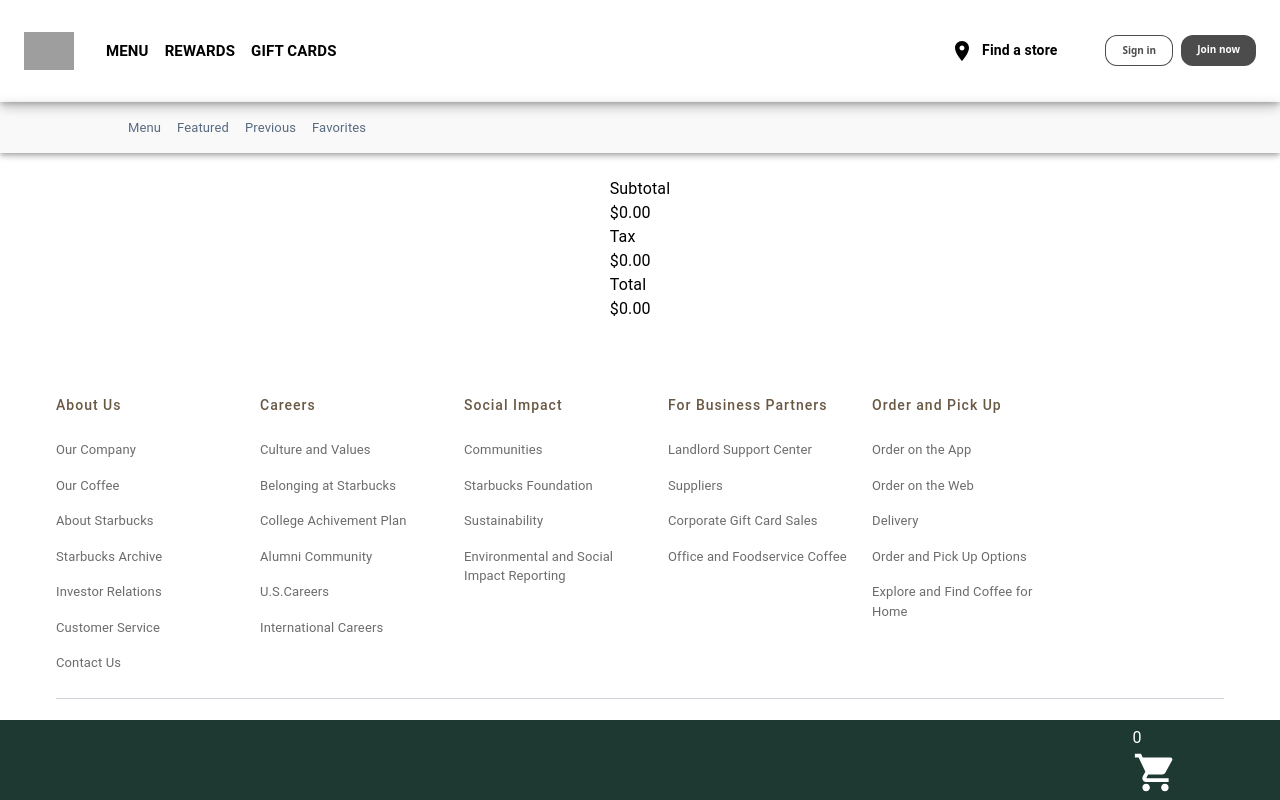
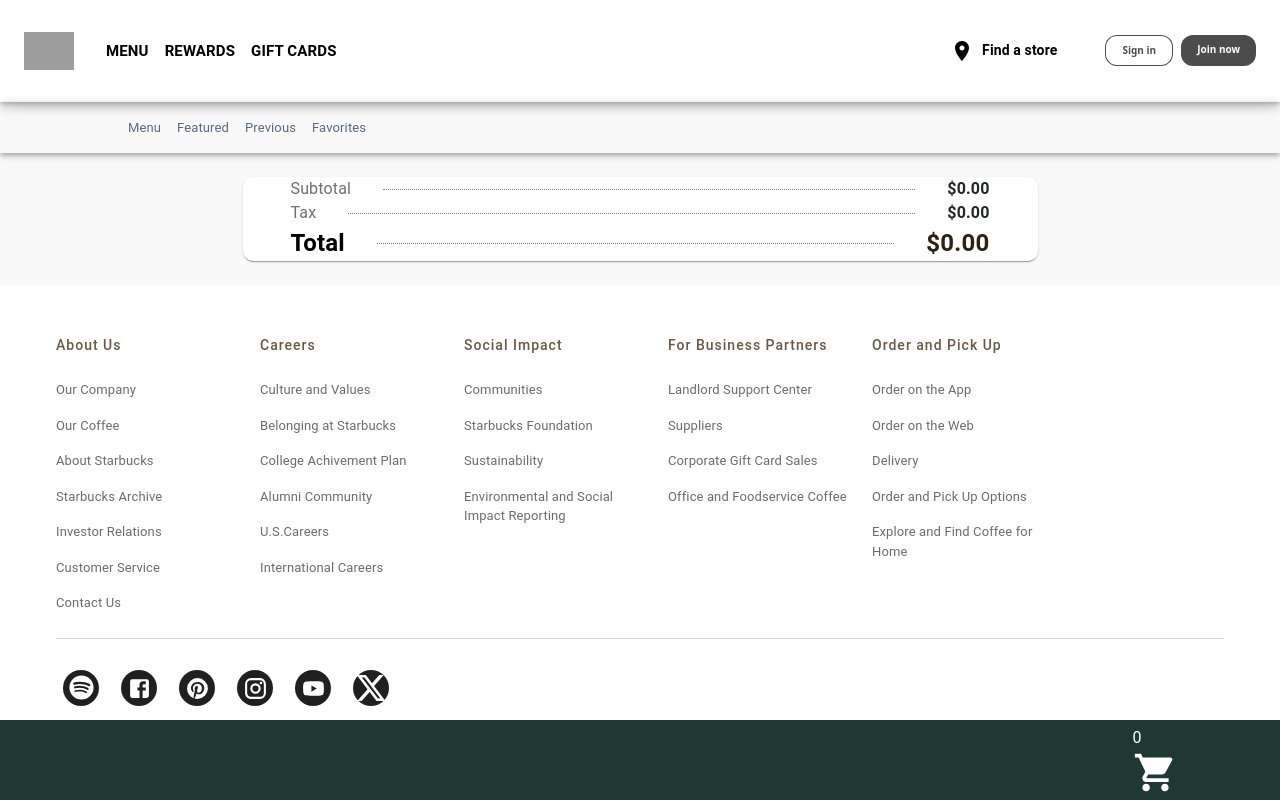
Before and after one commit to imbizman316/starbucks-mockup, a Next.js app: page /menu/cart in a window 1280 px wide. Shown: the top 800 px of the page. Built offline with nearby package versions, Linux system fonts and the light colour scheme; grey boxes are pictures that could not be loaded.

Commit message:
Add cart now adds count

```diff
--- a/app/components/pages/menu/cart/CartItem.tsx
+++ b/app/components/pages/menu/cart/CartItem.tsx
@@ -2,7 +2,7 @@
 import { Box, Typography } from "@mui/material";
 import React from "react";
 import { CoffeeItemCard } from "../CoffeeItemCard";
-import HRDivider from "@/app/components/michelaneous/HRDivider";
+// import HRDivider from "@/app/components/michelaneous/HRDivider";
 import ActionBar from "./ActionBar";
 
 const CartItem = ({ coffeeDetail }: { coffeeDetail: Coffee }) => {
@@ -12,6 +12,10 @@
         maxWidth: "795px",
         width: "100%",
         paddingX: 6,
+        borderRadius: "10px",
+        boxShadow: 1,
+        // border: "1px solid black",
+        backgroundColor: "#ffffff",
       }}
     >
       <Box
@@ -34,11 +38,11 @@
             color: "#291f1d",
           }}
         >
-          ${coffeeDetail.price}
+          ${coffeeDetail.price} X {coffeeDetail.count}
         </Typography>
       </Box>
       <ActionBar id={coffeeDetail.id} />
-      <HRDivider />
+      {/* <HRDivider /> */}
     </Box>
   );
 };
--- a/app/menu/cart/page.tsx
+++ b/app/menu/cart/page.tsx
@@ -29,23 +29,95 @@
         alignItems: "center",
         flexDirection: "column",
         paddingY: 3,
+        backgroundColor: "#f9f9f9",
+        gap: 3,
       }}
     >
       {coffeesInCart.map((coffee, index) => (
         <CartItem key={index} coffeeDetail={coffee} />
       ))}
-      <Box>
-        <Box>
-          <Typography>Subtotal</Typography>
-          <Typography>${subTotal.toFixed(2)}</Typography>
+      <Box
+        sx={{
+          width: "100%",
+          maxWidth: "795px",
+          paddingX: 6,
+          borderRadius: "10px",
+          boxShadow: 1,
+          // border: "1px solid black",
+          backgroundColor: "#ffffff",
+        }}
+      >
+        <Box
+          sx={{
+            display: "flex",
+            width: "100%",
+            justifyContent: "space-between",
+            alignItems: "center",
+          }}
+        >
+          <Typography sx={{ color: "#6e6e76", fontSize: "16px" }}>
+            Subtotal
+          </Typography>
+          <Box
+            sx={{
+              borderBottom: "1px dotted gray",
+              width: "100%",
+              marginX: 4,
+            }}
+          />
+          <Typography
+            sx={{ color: "#25262a", fontWeight: 700, fontSize: "16px" }}
+          >
+            ${subTotal.toFixed(2)}
+          </Typography>
         </Box>
-        <Box>
-          <Typography>Tax</Typography>
-          <Typography>${tax.toFixed(2)}</Typography>
+        <Box
+          sx={{
+            display: "flex",
+            width: "100%",
+            justifyContent: "space-between",
+            alignItems: "center",
+          }}
+        >
+          <Typography sx={{ color: "#6e6e76", fontSize: "16px" }}>
+            Tax
+          </Typography>
+          <Box
+            sx={{
+              borderBottom: "1px dotted gray",
+              width: "100%",
+              marginX: 4,
+            }}
+          />
+          <Typography
+            sx={{ color: "#25262a", fontWeight: 700, fontSize: "16px" }}
+          >
+            ${tax.toFixed(2)}
+          </Typography>
         </Box>
-        <Box>
-          <Typography>Total</Typography>
-          <Typography>${(subTotal + tax).toFixed(2)}</Typography>
+        <Box
+          sx={{
+            display: "flex",
+            width: "100%",
+            justifyContent: "space-between",
+            alignItems: "center",
+          }}
+        >
+          <Typography sx={{ fontSize: "24px", fontWeight: 700 }}>
+            Total
+          </Typography>
+          <Box
+            sx={{
+              borderBottom: "1px dotted gray",
+              width: "100%",
+              marginX: 4,
+            }}
+          />
+          <Typography
+            sx={{ fontSize: "24px", fontWeight: 700, color: "#2e2111" }}
+          >
+            ${(subTotal + tax).toFixed(2)}
+          </Typography>
         </Box>
       </Box>
     </Box>
--- a/app/store/cartStore.tsx
+++ b/app/store/cartStore.tsx
@@ -10,9 +10,23 @@
 export const useCartStore = create<CartStore>((set) => ({
   coffeesInCart: [],
   addToCart: (coffee) => {
-    set((state) => ({
-      coffeesInCart: [...state.coffeesInCart, coffee],
-    }));
+    set((state) => {
+      const existingCoffee = state.coffeesInCart.find(
+        (c) => c.id === coffee.id
+      );
+
+      if (existingCoffee) {
+        return {
+          coffeesInCart: state.coffeesInCart.map((c) =>
+            c.id === coffee.id && c.count ? { ...c, count: c.count + 1 } : c
+          ),
+        };
+      } else {
+        return {
+          coffeesInCart: [...state.coffeesInCart, { ...coffee, count: 1 }],
+        };
+      }
+    });
   },
   removeFromCart: (id) => {
     set((state) => ({
@@ -20,29 +34,3 @@
     }));
   },
 }));
-
-// import { create } from "zustand";
-// import { Coffee } from "../types/menus/types";
-
-// type CoffeeStore = {
-//   coffees: Coffee[];
-//   fetchCoffees: () => Promise<void>;
-// };
-
-// export const useCoffeeStore = create<CoffeeStore>((set) => ({
-//   coffees: [],
-//   fetchCoffees: async () => {
-//     try {
-//       const response = await fetch("/api/getCoffee");
-
-//       if (!response.ok) {
-//         throw new Error("Failed to fetch coffee menu");
-//       }
-
-//       const data = await response.json();
-//       set({ coffees: data });
-//     } catch (error) {
-//       console.error("Error fetching coffee menu:", error);
-//     }
-//   },
-// }));
--- a/app/types/menus/types.tsx
+++ b/app/types/menus/types.tsx
@@ -6,6 +6,7 @@
   price: number;
   image: string;
   category: string;
+  count?: number;
 }
 
 export interface Category {
```
